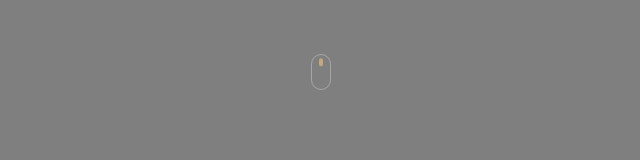
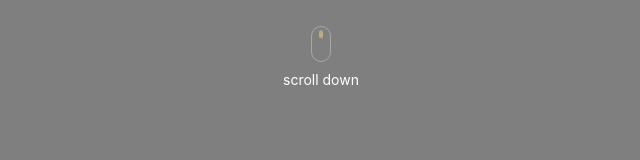
Before and after one commit to Riyaskh123/riyas_with_fathima, a React (Vite) app: page / in a window 1280 px wide. Shown: the part 630-790 px from the top of the page, without its empty margins (319-959 px from the left). Built offline with nearby package versions, Linux system fonts and the light colour scheme.

Commit message:
scroll push

```diff
--- a/src/components/Hero.jsx
+++ b/src/components/Hero.jsx
@@ -44,7 +44,9 @@ const Hero = () => {
           <div className="w-5 h-9 border border-white/30 rounded-full flex justify-center p-1">
             <div className="w-1 h-2 bg-[#C5A880] rounded-full animate-bounce" />
           </div>
+          <h5 className="text-sm">scroll down</h5>
         </div>
+
 
 
       </div>
```
